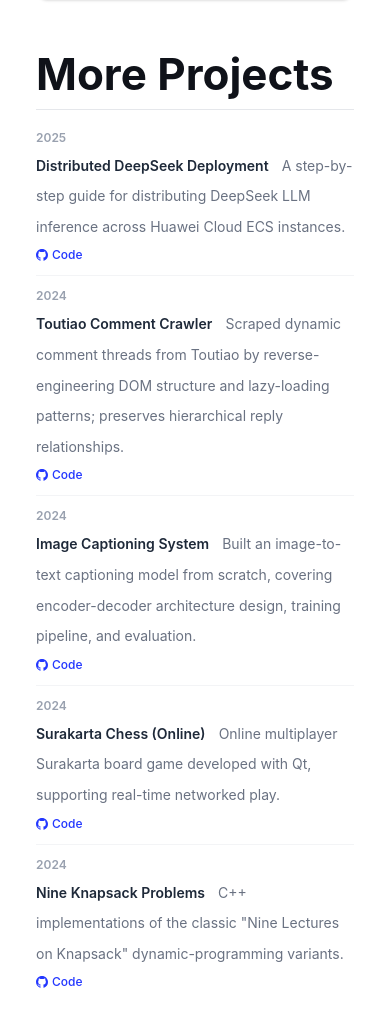
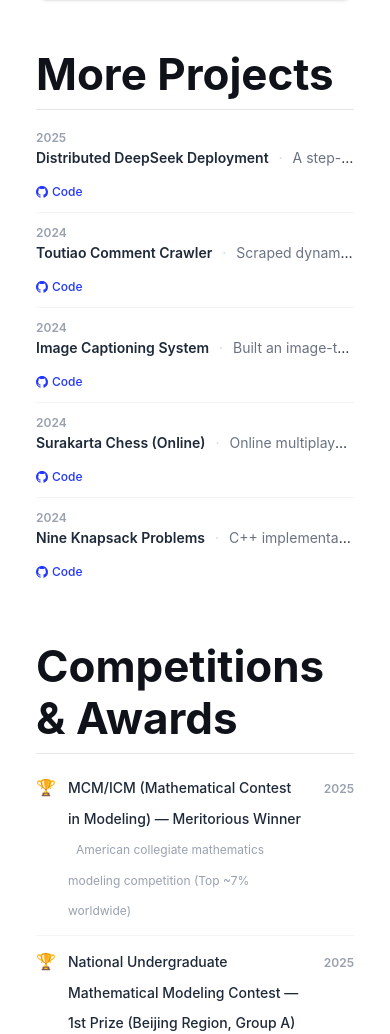
Before and after one commit to KKqdtjo/KKqdtjo.github.io, an Astro site: page / in a window 390 px wide. Shown: the part 3511-4545 px from the top of the page. Built offline with nearby package versions, Linux system fonts and the light colour scheme; Astro itself is replaced by a stand-in of ours.

Commit message:
修改项目排版

```diff
--- a/src/pages/index.astro
+++ b/src/pages/index.astro
@@ -188,18 +188,19 @@
 							links: [{ label: 'Code', href: 'https://github.com/KKqdtjo/Nine_Bags_Problem' }],
 						},
 					].map((item) => (
-						<li class="flex flex-col sm:flex-row sm:items-baseline gap-x-4 gap-y-1 py-3">
+						<li class="flex flex-col sm:flex-row sm:items-center gap-x-3 gap-y-0.5 py-3">
 							{/* Year */}
 							<span class="flex-shrink-0 text-xs font-semibold text-gray-400 w-10">{item.year}</span>
 
-							{/* Name + desc */}
-							<div class="flex-1 min-w-0">
-								<span class="text-sm font-semibold text-gray-800">{item.name}</span>
-								<span class="text-sm text-gray-500 ml-2">{item.desc}</span>
-							</div>
+							{/* Name · desc — single truncated line on sm+ */}
+							<p class="flex-1 min-w-0 text-sm truncate">
+								<span class="font-semibold text-gray-800">{item.name}</span>
+								<span class="text-gray-300 mx-1.5" aria-hidden="true">·</span>
+								<span class="text-gray-500">{item.desc}</span>
+							</p>
 
 							{/* Links */}
-							<div class="flex gap-3 flex-shrink-0 mt-0.5 sm:mt-0">
+							<div class="flex gap-3 flex-shrink-0">
 								{item.links.map((link) => (
 									<a
 										href={link.href}
```
